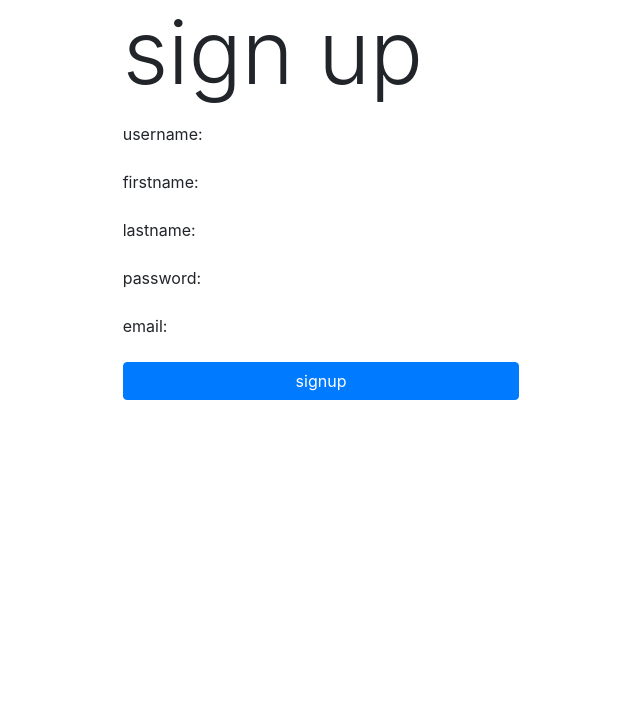
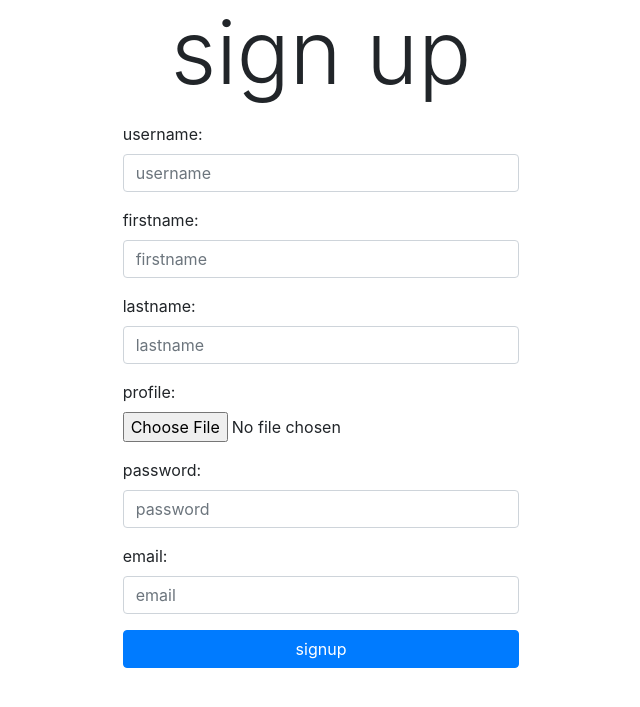
Before and after one commit to dev-lovedeep/instaclone, a Django app: page /accounts/signup/ in a window 1280 px wide. Shown: the part 72-779 px from the top of the page, without its empty margins (319-959 px from the left). Run offline with Django 3.2, Linux system fonts and the light colour scheme; some libraries are stand-ins or nearby versions.

Commit message:
trying to manage merge conflicts

```diff
--- a/post/models.py
+++ b/post/models.py
@@ -1,6 +1,7 @@
 from django.db import models
 from django.urls import reverse
 from django.contrib.auth.models import User
+from user.models import user_additional_info
 
 # Create your models here.
 
@@ -13,5 +14,5 @@
     def get_absolute_url(self):
         return reverse('post:create')
 
-    def __str__(self):
-        return self.author.get_username()
+    # def __str__(self):
+    #     return self.author.get_username()
--- a/post/views.py
+++ b/post/views.py
@@ -12,7 +12,6 @@
 
     def form_valid(self, form):
         form.instance.author = self.request.user
-        print(form)
         return super().form_valid(form)
 
 
--- a/templates/post/post_form.html
+++ b/templates/post/post_form.html
@@ -1,6 +1,6 @@
 {% extends 'base/base.html' %}
 {% block body_block %}
-<form action="{% url 'post:create'%}" method="post" enctype="multipart/form-data" class="col-sm-8 mx-auto">
+<form action="" method="post" enctype="multipart/form-data" class="col-sm-8 mx-auto">
     {% csrf_token %}
     {{form.as_p}}
     <input type="submit" value="post" class="btn btn-primary btn-block">
--- a/templates/user/signup.html
+++ b/templates/user/signup.html
@@ -1,28 +1,33 @@
 {% extends 'base/base.html' %}
 
 {% block body_block %}
-<form action="{% url 'user:signup' %}" method="post" class="col-sm-4 mx-auto">
+<form action="{% url 'user:signup' %}" method="post" enctype="multipart/form-data" class="col-sm-4 mx-auto">
     {% csrf_token %}
-    <p class="display-2">sign up</p>
+    <p class="display-2 text-center">sign up</p>
     <div class="form-group">
         <label for="username">username:</label>
-        {{form.username}}
+        {{user_basic.username}}
     </div>
     <div class="form-group">
         <label for="firstname">firstname:</label>
-        {{form.first_name}}
+        {{user_basic.first_name}}
     </div>
     <div class="form-group">
         <label for="lastname">lastname:</label>
-        {{form.last_name}}
+        {{user_basic.last_name}}
     </div>
     <div class="form-group">
+        <label for="profile_pic">profile:</label>
+        {{user_additional.profile_pic}}
+    </div>
+
+    <div class="form-group">
         <label for="password">password:</label>
-        {{form.password}}
+        {{user_basic.password}}
     </div>
     <div class="form-group">
         <label for="email">email:</label>
-        {{form.email}}
+        {{user_basic.email}}
     </div>
 
     <input type="submit" value="signup" class="btn btn-primary btn-block">
--- a/user/admin.py
+++ b/user/admin.py
@@ -1,4 +1,5 @@
 from django.contrib import admin
-from .models import follow
+from .models import follow, user_additional_info
 # Register your models here.
+admin.site.register(user_additional_info)
 admin.site.register(follow)
--- /dev/null
+++ b/user/forms.py
@@ -0,0 +1,39 @@
+from django import forms
+from .models import user_additional_info, User
+
+
+# class user_signup_form(forms.ModelForm):
+#     class Meta:
+#         model = user_additional_info
+#         # fields = ['username', 'first_name', 'last_name', 'password', 'email']
+#         fields = '__all__'
+# fields = ('username', 'first_name', 'last_name', 'password', 'email')
+
+# def __init__(self, *args, **kwargs):
+#     super(user_signup_form, self).__init__(*args, **kwargs)
+#     self.fields.widget.attrs = {'class': 'form-control'}
+
+
+class user_signup_form(forms.ModelForm):
+    class Meta():
+        model = User
+        fields = ['username', 'first_name', 'last_name', 'password', 'email']
+        widgets = {
+            'username': forms.TextInput(attrs={'class': 'form-control', 'placeholder': 'username'}),
+            'first_name': forms.TextInput(attrs={'class': 'form-control', 'placeholder': 'firstname'}),
+            'last_name': forms.TextInput(attrs={'class': 'form-control', 'placeholder': 'lastname'}),
+            'email': forms.EmailInput(attrs={'class': 'form-control', 'placeholder': 'email'}),
+            'password': forms.PasswordInput(attrs={'class': 'form-control', 'placeholder': 'password'}),
+        }
+
+
+class user_additional_info_form(forms.ModelForm):
+    class Meta():
+        model = user_additional_info
+        fields = ['profile_pic', 'bio']
+        # exclude = ['user']
+        widgets = {
+            # 'profile_pic': forms.ImageField(),
+            'bio': forms.Textarea(attrs={'class': 'form-control', 'placeholder': 'bio'}),
+
+        }
--- a/user/models.py
+++ b/user/models.py
@@ -8,9 +8,19 @@
 # to implement following and follower
 
 
-class User(models.Model):
-    def get_absolute_url(self):
-        return reverse('user:login', kwargs={})
+# class User(models.Model):
+#     def get_absolute_url(self):
+#         return reverse('user:login', kwargs={})
+
+
+class user_additional_info(models.Model):
+    user = models.OneToOneField(User, on_delete=models.CASCADE)
+    profile_pic = models.ImageField(
+        upload_to='profile_pic', default='avatar.png')
+    bio = models.TextField(null=True, blank=True)
+
+    def __str__(self):
+        return self.user.username
 
 
 class follow(models.Model):
--- a/user/signupform.py
+++ /dev/null
@@ -1,14 +0,0 @@
-from django import forms
-from .models import User
-
-
-class user_signup_form(forms.ModelForm):
-    class Meta:
-        model = User
-        # fields = ['username', 'first_name', 'last_name', 'password', 'email']
-        fields = '__all__'
-        # fields = ('username', 'first_name', 'last_name', 'password', 'email')
-
-    # def __init__(self, *args, **kwargs):
-    #     super(user_signup_form, self).__init__(*args, **kwargs)
-    #     self.fields.widget.attrs = {'class': 'form-control'}
--- a/user/urls.py
+++ b/user/urls.py
@@ -4,5 +4,5 @@
 urlpatterns = [
     path('login/', userlogin, name="login"),
     path('logout/', userlogout, name="logout"),
-    path('signup/', newuser.as_view(), name="signup"),
+    path('signup/', usersignup, name="signup"),
 ]
--- a/user/views.py
+++ b/user/views.py
@@ -5,24 +5,41 @@
 from django.http import HttpResponseRedirect, HttpResponse
 from django.contrib.auth import login, logout, authenticate
 from django.contrib.auth.decorators import login_required
-from .signupform import user_signup_form
+from .forms import *
+from .models import *
 # Create your views here.
 
 
-class newuser(generic.CreateView):
-    model = User
-    template_name = 'user/signup.html'
-    form_class = user_signup_form
-    # fields = ('username', 'first_name', 'last_name', 'password', 'email')
-    success_url = '/accounts/login'
+def usersignup(request):
+    if request.method == "POST":
+        user_data = user_signup_form(data=request.POST)
+        user_additional_data = user_additional_info_form(data=request.POST)
+        if user_data.is_valid() and user_additional_data.is_valid():
+            user = user_data.save()
+            user.set_password(user.password)
+            user.save()
+
+            additional_data = user_additional_data.save(commit=False)
+            additional_data.user = user
+            if 'profile_pic' in request.FILES:
+                additional_data.profile_pic = request.FILES['profile_pic']
+            additional_data.save()
+
+            return HttpResponseRedirect(reverse('user:login'))
+        return HttpResponse("form is getting invalid")
+
+    else:
+
+        return render(request, 'user/signup.html', {
+            "user_basic": user_signup_form(),
+            "user_additional": user_additional_info_form()
+        })
 
 
 def userlogin(request):
     if request.method == "POST":
         username = request.POST['username']
         password = request.POST['password']
-        print(username)
-        print(password)
         user = authenticate(request, username=username, password=password)
         if user:
             login(request, user)
```
Also changed, not shown: feed/views.py (+8 -0 lines), templates/base/news_feed.html (+6 -2 lines), db.sqlite3, media/post/WIN_20191002_20_23_08_Pro.jpg (added), media/profile_pic/WIN_20191001_17_34_51_Pro.jpg (added), media/profile_pic/WIN_20191002_20_23_08_Pro.jpg (added), user/migrations/0003_user_additional_info.py (added), user/migrations/0004_auto_20200322_1927.py (added), user/migrations/0005_auto_20200323_0422.py (added), 1 other file.
